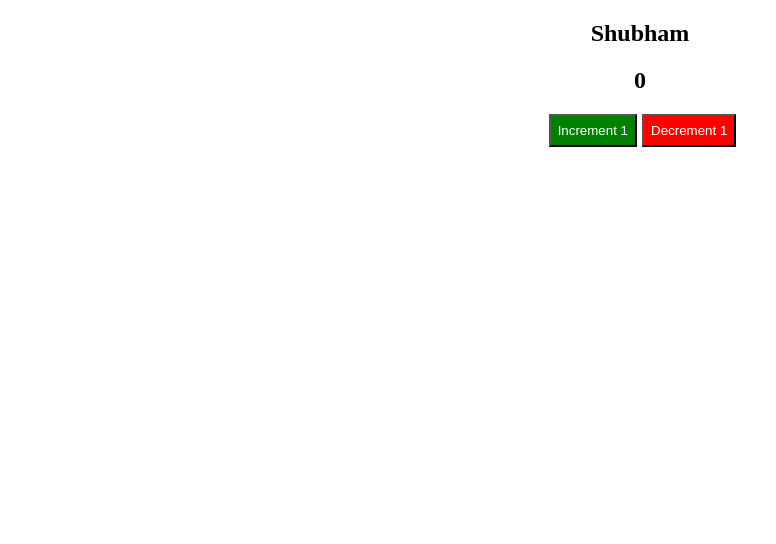
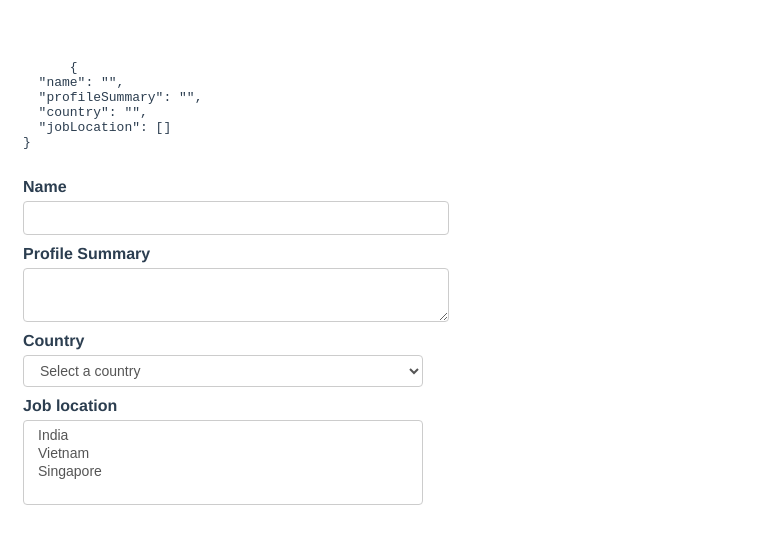
Before and after one commit to GeekShubhamRajput/Vue-JS, a Vue app: page / in a window 1280 px wide. Shown: the top 544 px of the page, without its empty margins (0-776 px from the left). Built offline with nearby package versions, Linux system fonts and the light colour scheme.

Commit message:
Form Handling

```diff
--- /dev/null
+++ b/src/Form.vue
@@ -0,0 +1,90 @@
+<template>
+  <div>
+    <pre>
+      {{ JSON.stringify(formValues, null, 2) }}
+    </pre>
+  </div>
+
+  <form>
+    <div>
+      <label for="name">Name</label>
+      <input type="text" id="name" v-model="formValues.name" />
+    </div>
+    <div>
+      <label for="profile">Profile Summary</label>
+      <textarea id="profile" v-model="formValues.profileSummary" />
+    </div>
+    <div>
+      <label for="country">Country</label>
+      <select id="country" v-model="formValues.country">
+        <option value="">Select a country</option>
+        <option value="india">India</option>
+        <option value="vietnam">Vietnam</option>
+        <option value="singapore">Singapore</option>
+      </select>
+    </div>
+    <div>
+      <label for="job-location">Job location</label>
+      <select id="job-location" v-model="formValues.jobLocation" multiple>
+        <option value="india">India</option>
+        <option value="vietnam">Vietnam</option>
+        <option value="singapore">Singapore</option>
+      </select>
+    </div>
+  </form>
+</template>
+
+<script>
+  export default{
+    name: 'Form',
+    data(){
+      return{
+        formValues: {
+          name: '',
+          profileSummary: '',
+          country: '',
+          jobLocation: []
+        }
+      }
+    }
+  }
+</script>
+
+<style>
+  #app {
+    font-family: Avenir, Helvetica, Arial, sans-serif;
+    -webkit-font-smoothing: antialiased;
+    -moz-osx-font-smoothing: grayscale;
+    color: #2c3e50;
+    margin-top: 60px;
+    margin-left: 15px;
+  }
+
+  label {
+    font-weight: bold;
+    display: flex;
+    margin-bottom: 5px;
+    margin-top: 10px;
+  }
+
+  input + label {
+    font-weight: bold;
+    display: inline-flex;
+    margin-right: 20px;
+  }
+
+  input[type='text'],
+  textarea,
+  select {
+    display: block;
+    width: 400px;
+    padding: 6px 12px;
+    font-size: 14px;
+    line-height: 1.42857143;
+    color: #555;
+    background-color: #fff;
+    background-image: none;
+    border: 1px solid #ccc;
+    border-radius: 4px;
+  }
+</style>
--- a/src/main.js
+++ b/src/main.js
@@ -1,4 +1,4 @@
 import { createApp } from 'vue'
-import App from './EventHandling1.vue'
+import App from './Form.vue'
 
 createApp(App).mount('#app')
```
